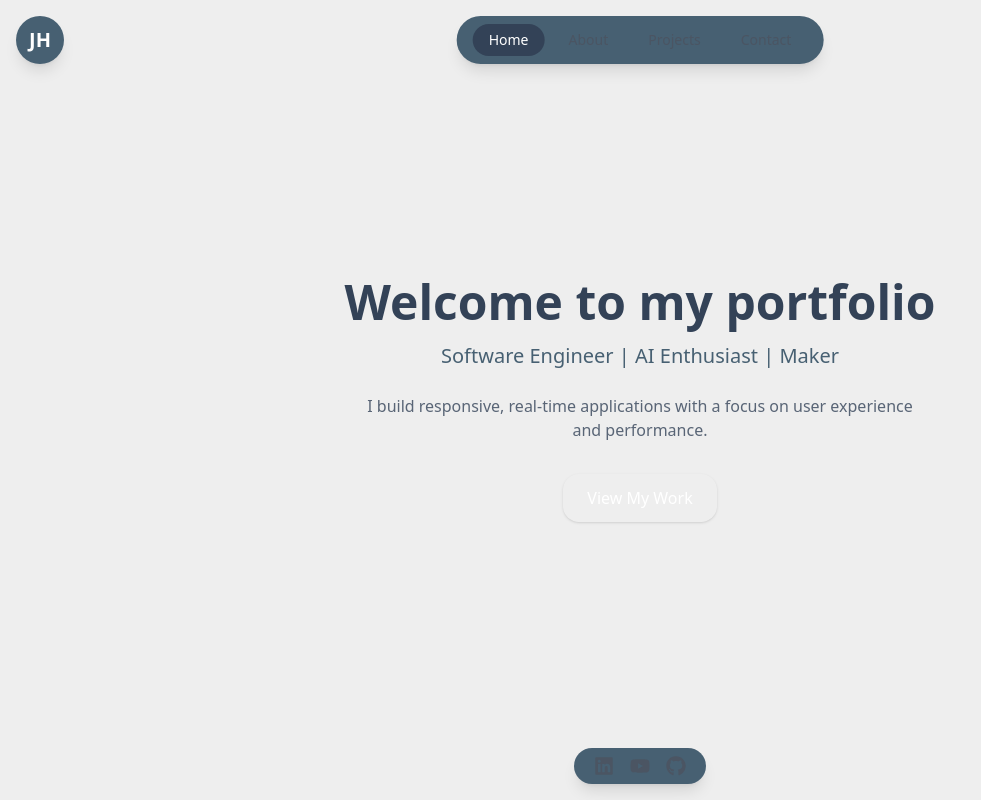
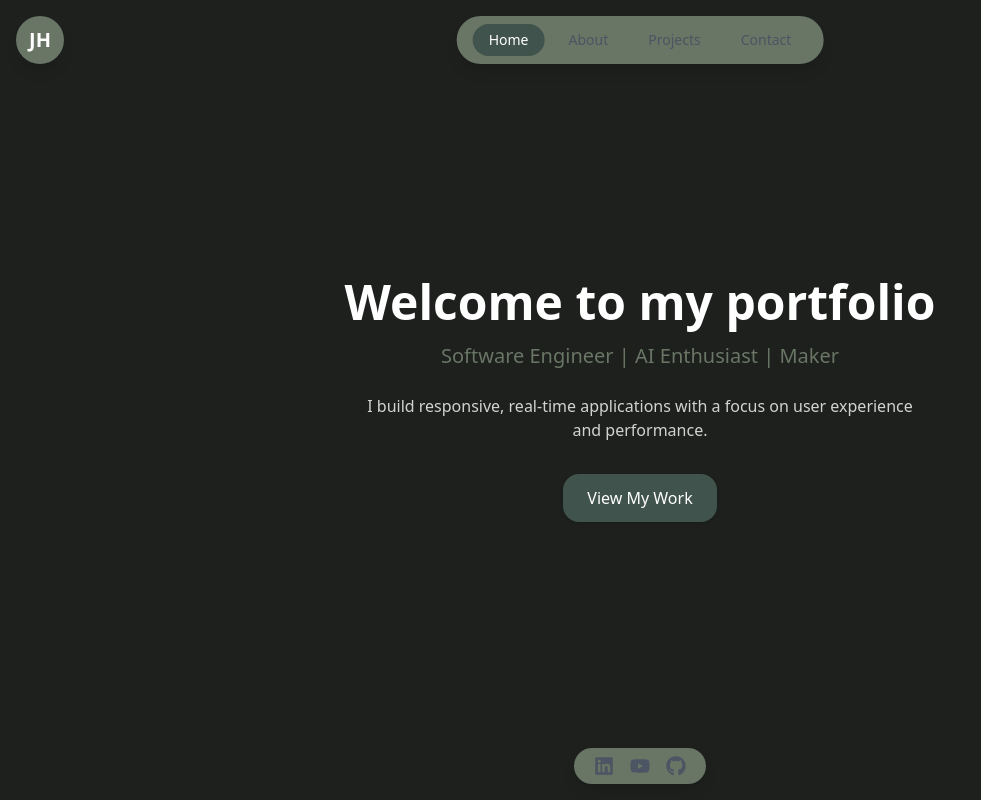
Before and after one commit to jhsotoglz/web-portfolio, a React (Vite) app: page / in a window 1280 px wide. Shown: the top 800 px of the page, without its empty margins (0-981 px from the left). Built offline with nearby package versions, Linux system fonts and the light colour scheme.

Commit message:
Clearer color palatte

```diff
--- a/src/App.css
+++ b/src/App.css
@@ -1,6 +1,6 @@
 body {
   overflow-x: hidden;
-  background-color: #EEEEEE;  /*Background color of web app */
+  background-color: #1E201E;  /*Background color of web app */
 }
 .global-content {
   @apply max-w-7xl mx-auto text-center;
--- a/src/components/Home.tsx
+++ b/src/components/Home.tsx
@@ -5,16 +5,16 @@ const Home = () => {
       className="min-h-screen-dynamic flex justify-center items-center bg-background text-text"
     >
       <div className="global-content text-center animate-fade-in-up">
-        <h1 className="text-4xl sm:text-5xl font-bold text-accent">Welcome to my portfolio</h1>
+        <h1 className="text-4xl sm:text-5xl font-bold text-white">Welcome to my portfolio</h1>
         <h2 className="text-xl text-secondary mt-4">
           Software Engineer | AI Enthusiast | Maker
         </h2>
-        <p className="mt-6 max-w-xl mx-auto text-accent/80">
+        <p className="mt-6 max-w-xl mx-auto text-white/80">
           I build responsive, real-time applications with a focus on user experience and performance.
         </p>
         <a
           href="#projects"
-          className="mt-8 inline-block px-6 py-3 bg-primary text-white rounded-2xl shadow hover:bg-secondary transition"
+          className="mt-8 inline-block px-6 py-3 text-white bg-extra rounded-2xl shadow hover:bg-secondary transition"
         >
           View My Work
         </a>
--- a/tailwind.config.js
+++ b/tailwind.config.js
@@ -7,9 +7,10 @@ export default {
   theme: {
     extend: {
       colors: {
-        main: "#548CA8",
-        secondary: "#476072",
-        accent: "#334257",
+        main: "#3C3D37",
+        secondary: "#697565",
+        accent: "#40534C",
+        extra: "#40534C",
         // Background color of whole web app in App.css
       },
       height: {
```
